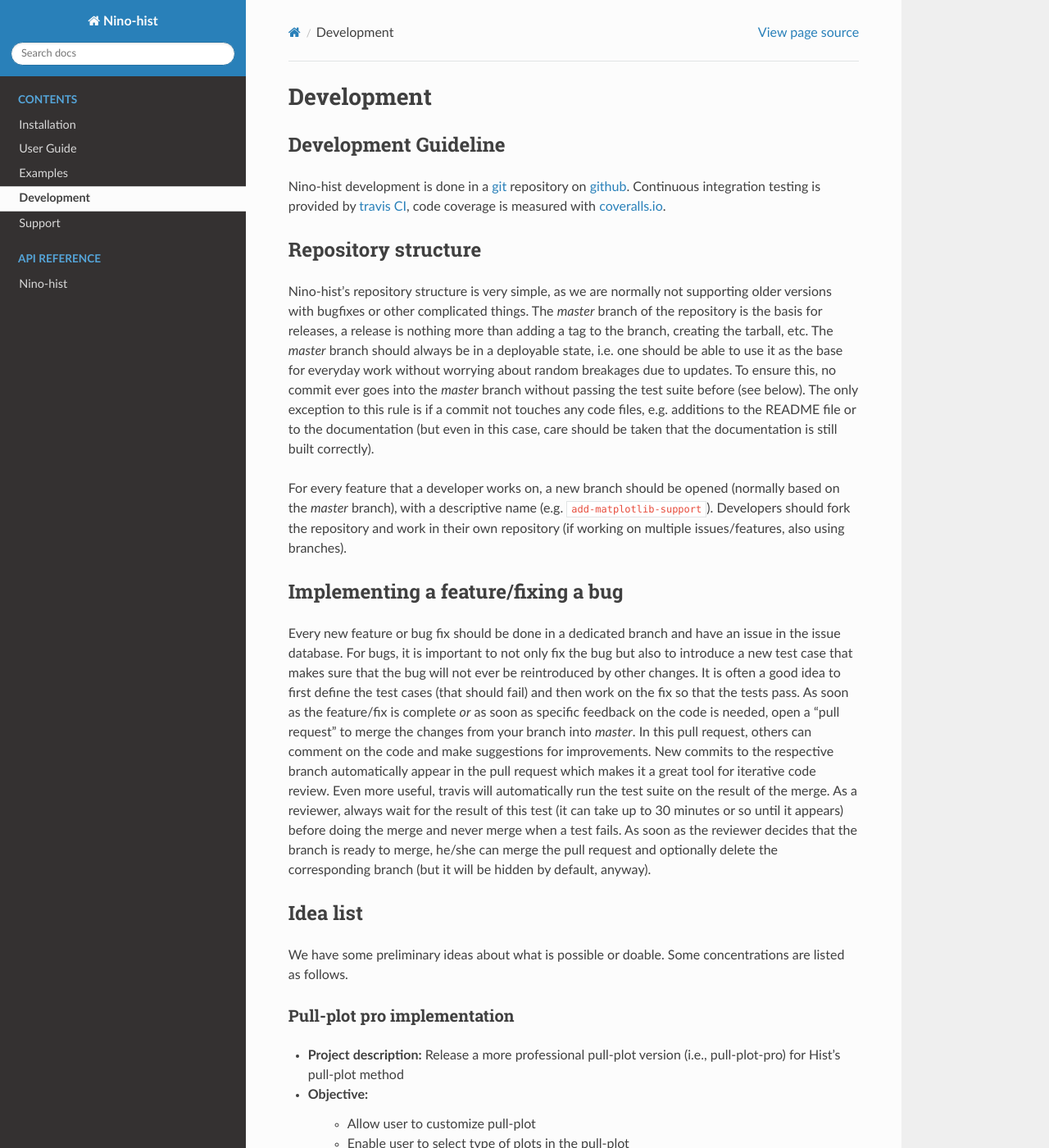
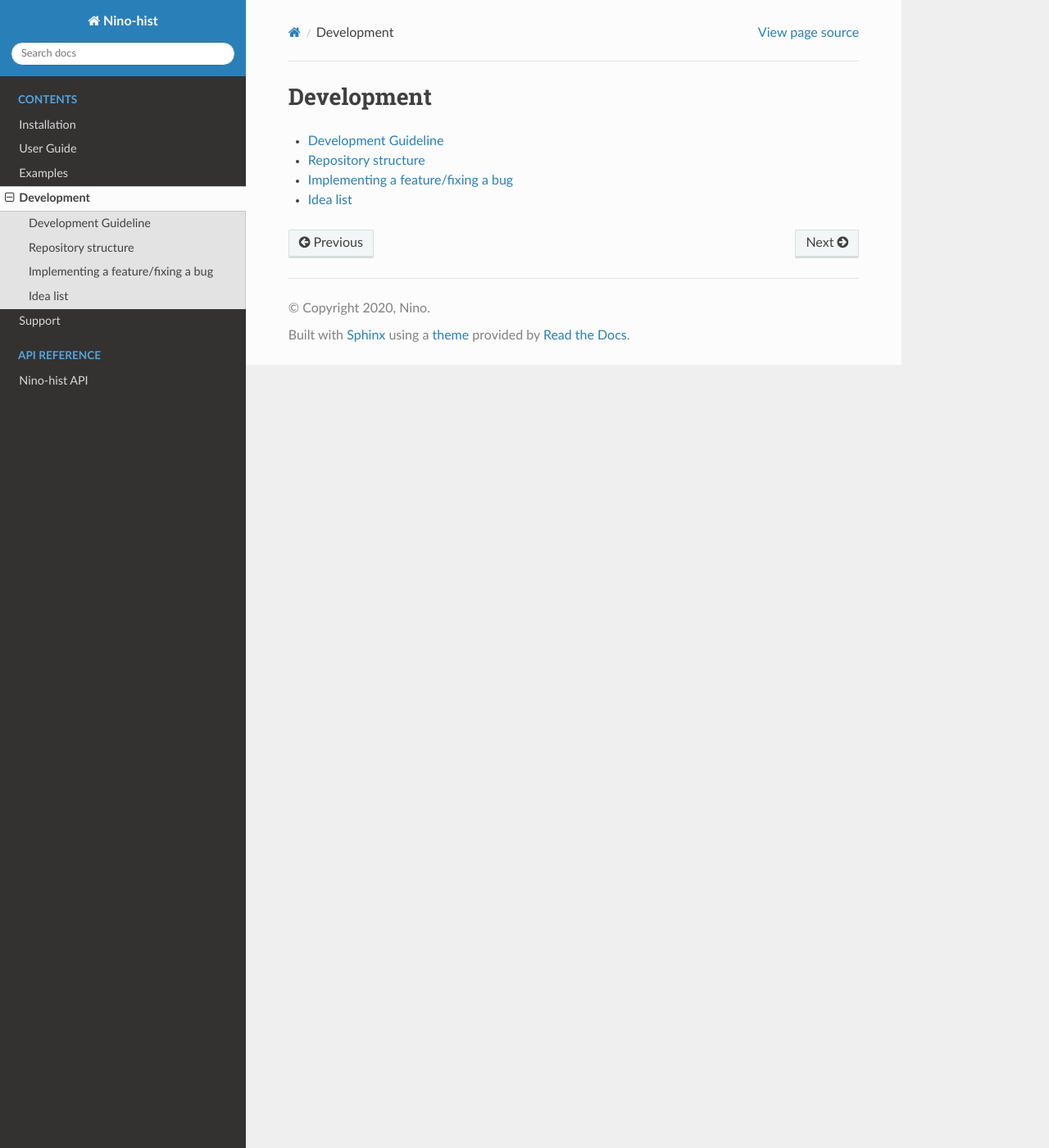
Before and after one commit to LovelyBuggies/Nino-hist, a Sphinx documentation site: the page built from doc/source/development/index.rst, in a window 1280 px wide and 1400 px high. Shown: the whole window at 82% size. Built offline with Sphinx 7.4.7 and the Read the Docs theme 2.0.0, drawn with Linux system fonts in a browser that asks for light colours; some of the changed text lies outside the part shown.

Commit message:
beautiful development

```diff
--- a/doc/source/development/index.rst
+++ b/doc/source/development/index.rst
@@ -3,67 +3,9 @@
 Development
 ===========
 
-Development Guideline
----------------------
+.. toctree::
+   :maxdepth: 4
+   :titlesonly:
+   :glob:
 
-Nino-hist development is done in a `git`_ repository on `github`_. Continuous integration testing is provided by `travis CI`_, code coverage is measured with
-`coveralls.io`_.
-
-.. _`git`: https://git-scm.com/
-.. _`github`: https://github.com/
-.. _`travis CI`: https://travis-ci.org/
-.. _`coveralls.io`: https://coveralls.io/
-
-
-Repository structure
---------------------
-
-Nino-hist's repository structure is very simple, as we are normally not supporting older versions with bugfixes or other complicated things. The *master* branch of the repository is the basis for releases, a release is nothing more than adding a tag to the branch, creating the tarball, etc. The *master* branch should always be in a deployable state, i.e. one should be able to use it as the base for everyday work without worrying about random breakages due to updates. To ensure this, no commit ever goes into the *master* branch without passing the test suite before (see below). The only exception to this rule is if a commit not touches any code files, e.g. additions to the README file or to the documentation (but even in this case, care should be taken that the documentation is still built correctly).
-
-For every feature that a developer works on, a new branch should be opened (normally based on the *master* branch), with a descriptive name (e.g. ``add-matplotlib-support``). Developers should fork the repository and work in their own repository (if working on multiple issues/features, also using branches).
-
-
-Implementing a feature/fixing a bug
------------------------------------
-
-Every new feature or bug fix should be done in a dedicated branch and have an issue in the issue database. For bugs, it is important to not only fix the bug but also to introduce a new test case that makes sure that the bug will not ever be reintroduced by other changes. It is often a good idea to first define the test cases (that should fail) and then work on the fix so that the tests pass. As soon as the feature/fix is complete *or* as soon as specific feedback on the code is needed, open a "pull request" to merge the changes from your branch into *master*. In this pull request, others can comment on the code and make suggestions for improvements. New commits to the respective branch automatically appear in the pull request which makes it a great tool for iterative code review. Even more useful, travis will automatically run the test suite on the result of the merge. As a reviewer, always wait for the result of this test (it can take up to 30 minutes or so until it appears) before doing the merge and never merge when a test fails. As soon as the reviewer decides that the branch is ready to merge, he/she can merge the pull request and optionally delete the corresponding branch (but it will be hidden by default, anyway).
-
-
-Idea list
----------
-
-We have some preliminary ideas about what is possible or doable. Some concentrations are listed as follows.
-
-
-Pull-plot pro implementation
-~~~~~~~~~~~~~~~~~~~~~~~~~~~~
-
-* **Project description:** Release a more professional pull-plot version (i.e., pull-plot-pro) for Hist's pull-plot method
-* **Objective:**
-
-	* Allow user to customize pull-plot
-	* Enable user to select type of plots in the pull-plot
-	* Support passing more specific parameters
-	* Specify the same properties for different plots, e.g. color, linewidth, linestyle, etc.
-
-* **Possible tools:** `Matplotlib.Axes`_, `Matplotlib.Figure`_
-* **Difficulty:** Easy
-
-.. _`Matplotlib.Axes`: https://matplotlib.org/api/axes_api.html?highlight=axes#module-matplotlib.axes
-.. _`Matplotlib.Figure`: https://matplotlib.org/api/figure_api.html?highlight=figure#module-matplotlib.figure
-
-GUI design
-~~~~~~~~~~
-
-* **Project description:** Design a graphic user interface for Nino-hist to simplify users' operations
-* **Objective:**
-
-	* Create GUI playground
-	* Support Nino-hist's functionality
-
-* **Possible tools:** `Tkinter`_, `wxPython`_, `Jython`_
-* **Difficulty:** Hard
-
-.. _`Tkinter`: https://docs.python.org/3/library/tkinter.html
-.. _`wxPython`: https://wxpython.org/
-.. _`Jython`: https://www.jython.org/
+   dev
--- a/doc/source/reference/modules.rst
+++ b/doc/source/reference/modules.rst
@@ -1,9 +1,9 @@
 
 
-Nino-hist
-==========
+Nino-hist API
+=================
 
 .. toctree::
    :maxdepth: 4
 
-   Nino-hist
+   hist
```
Also changed, not shown: README.md (+2 -0 lines), doc/source/development/dev.rst (added, +65 -0 lines), doc/source/reference/README.rst (+6 -1 lines), doc/source/reference/hist.rst (renamed from doc/source/reference/Nino-hist.rst).
